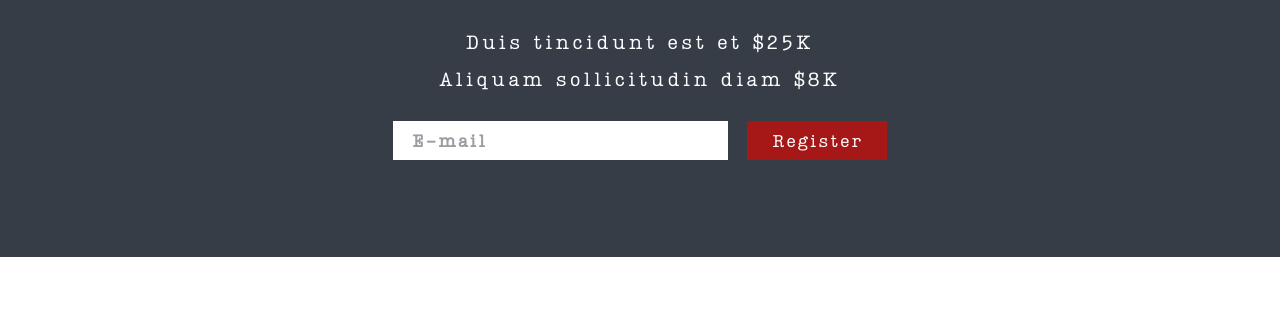
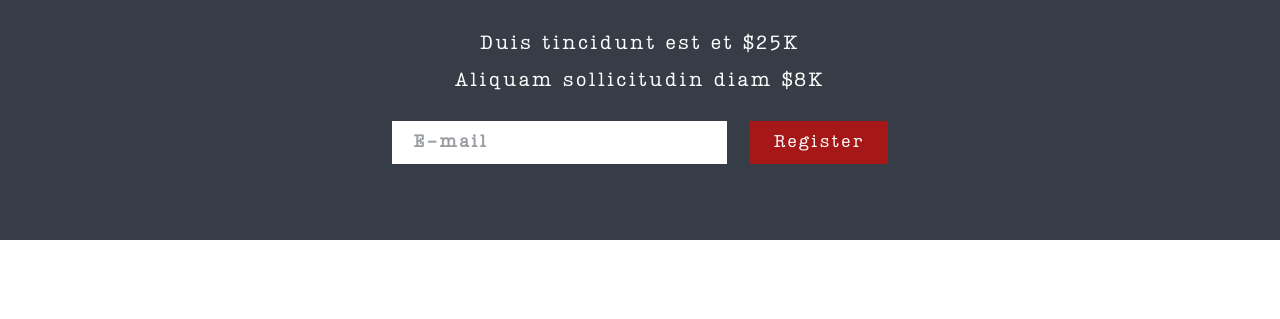
Before and after one commit to akemimeka/the-challenge, a plain HTML site: page index.html in a window 1280 px wide. Shown: the part 264-583 px from the top of the page. Drawn offline with Linux system fonts and the light colour scheme; files whose address does not match are found by name.

Commit message:
Adds fine adjustment to use the Lumios Font

```diff
--- a/index.html
+++ b/index.html
@@ -107,7 +107,7 @@
       Creative Commons Attribution-NonCommercial-NonDerivatives 4.0
       International License.
     </p>
-    <p class="footer-text">Copyright <span>&copy;</span> 2020</p>
+    <p class="footer-text">Copyright &copy; 2020</p>
     <div class="icons-container">
       <a href="http://www.instagram.com" target="_blank" rel="noopener">
         <i class="fa fa-instagram" alt="Instagram icon"></i>
--- a/sass/style.scss
+++ b/sass/style.scss
@@ -74,7 +74,7 @@ li {
 }
 
 // FONT VARIABLES
-$primary-font: "Lumios Typewriter New", serif;
+$primary-font: "Lumios Typewriter New", Courier, monospace;
 $secondary-font: "Montserrat", sans-serif;
 
 // COLOR VARIABLES
@@ -135,7 +135,7 @@ $for-desktop-up: 1200px;
 
 @mixin section-text-base {
 	margin-bottom: 0.5rem;
-	letter-spacing: 0.15rem;
+	letter-spacing: 0.1rem;
 	text-align: center;
 	line-height: 1.3;
 	font-family: $primary-font;
@@ -159,8 +159,8 @@ $for-desktop-up: 1200px;
 @mixin input {
 	width: 100%;
 	max-width: 100%;
-	margin: 1rem 0.6rem 1rem 0;
-	padding: 0.5rem 1rem 0.3rem 0.9rem;
+	margin: 1rem 0.8rem 0 0;
+	padding: 0.5rem 1rem;
 	font-family: $primary-font;
 	font-weight: bold;
 	font-size: 0.8rem;
@@ -181,7 +181,7 @@ $for-desktop-up: 1200px;
 }
 
 @mixin button {
-	padding: 0.5rem 1.5rem 0.3rem 1.6rem;
+	padding: 0.5rem 1.5rem;
 	background-color: $red;
 	font-family: $primary-font;
 	font-size: 0.9rem;
@@ -189,7 +189,7 @@ $for-desktop-up: 1200px;
 	color: $white;
 
 	@media (min-width: $for-tablet-portrait-up) {
-		padding: 0.5rem 1.1rem 0.3rem 1.2rem;
+		padding: 0.5rem 1.1rem;
 		font-size: 0.8rem;
 	}
 }
@@ -657,11 +657,6 @@ section.reserve-2 {
 				display: inline;
 			}
 		}
-
-		span {
-			font-family: $secondary-font;
-			font-size: 1rem;
-		}
 	}
 
 	.icons-container {
```
Also changed, not shown: css/style.css, 1 other file.
